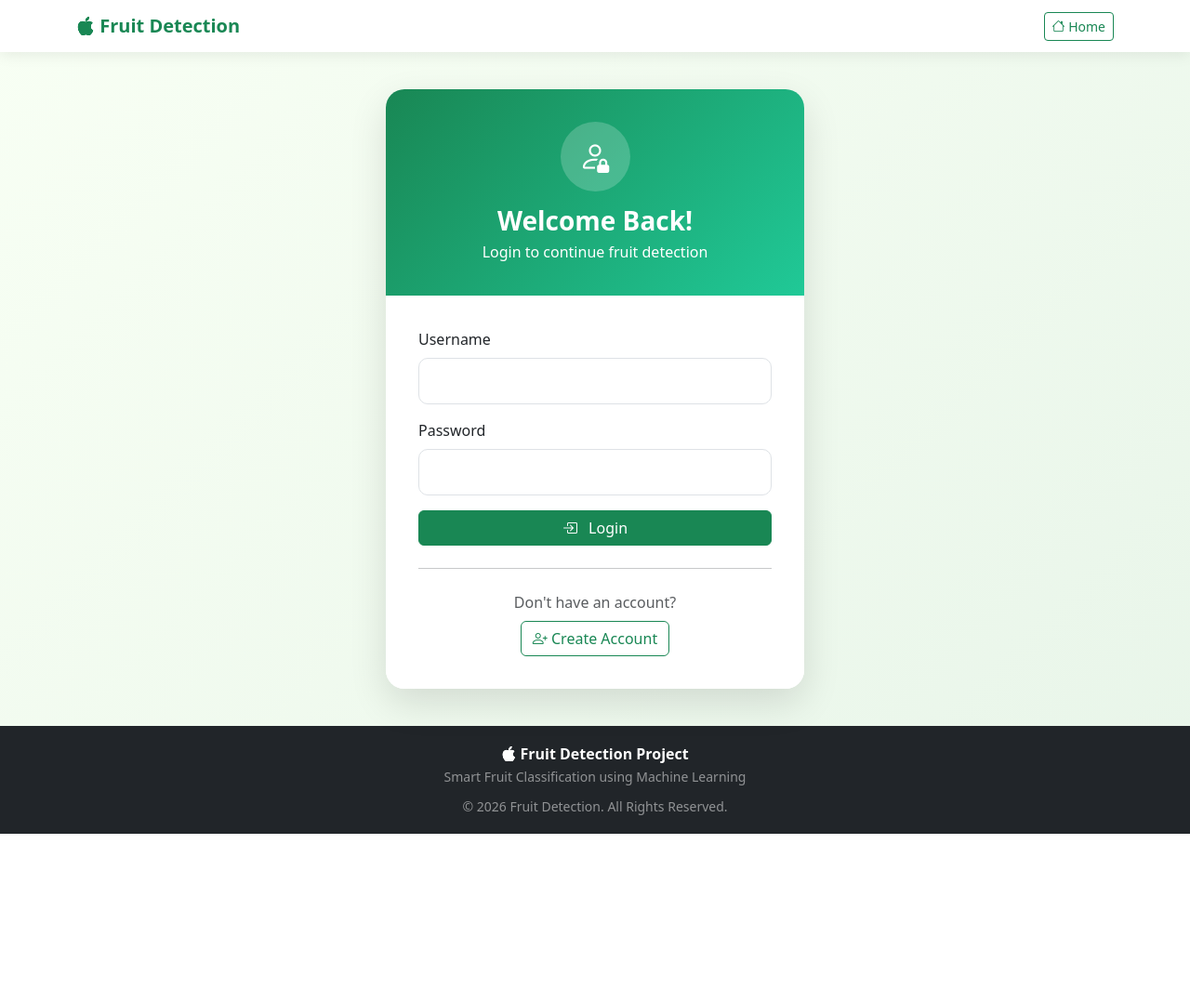
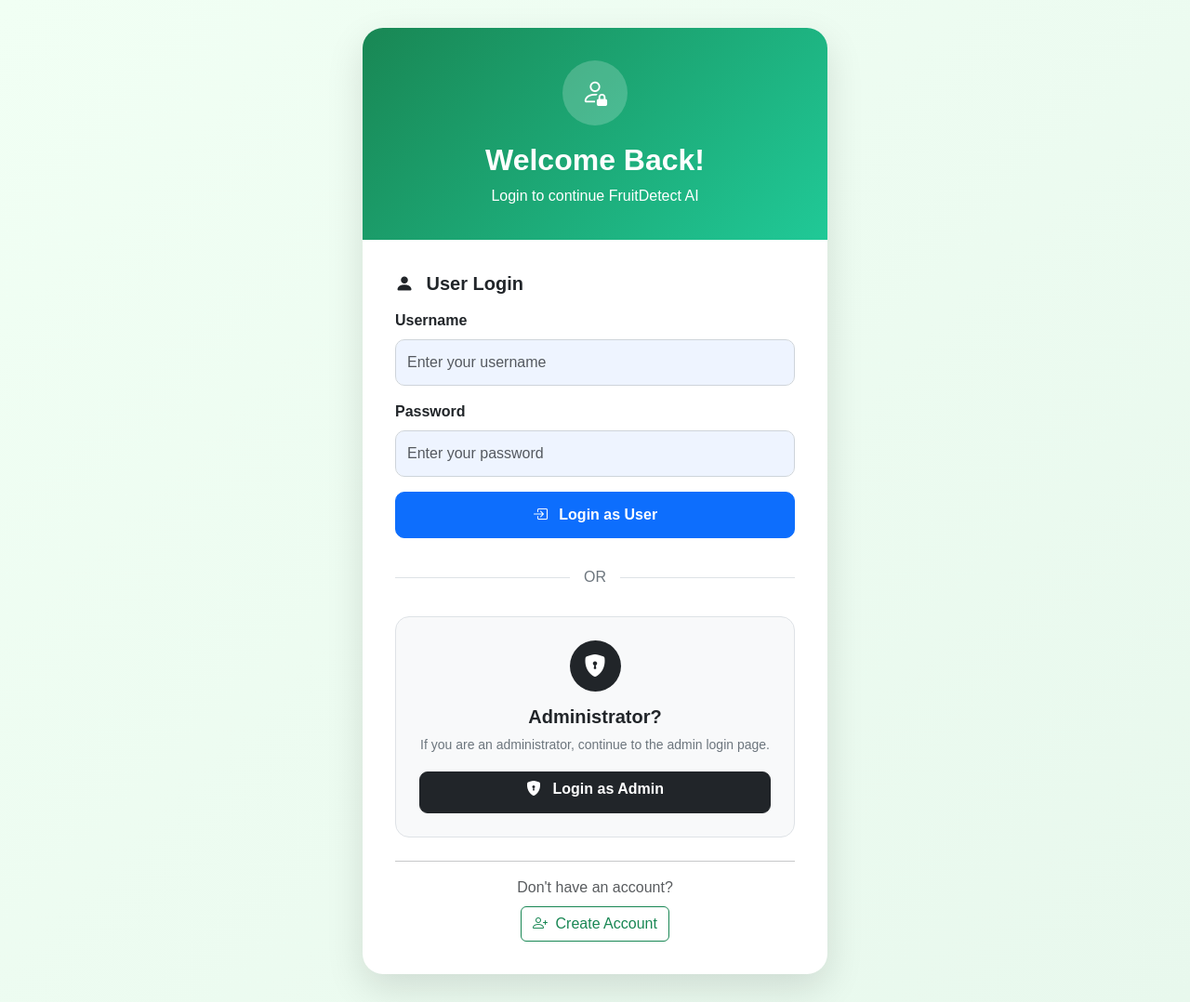
Before and after one commit to khadaa9288/Fruit_detection_project, a Django app: page /login/ in a window 1280 px wide. Shown: the whole page at 93% size. Before the commit the page ends 897 px from the top, so only its background shows below. Run offline with Django 5.2, Linux system fonts and the light colour scheme.

Commit message:
Updated fruit detection project

```diff
--- a/accounts/urls.py
+++ b/accounts/urls.py
@@ -23,7 +23,8 @@ urlpatterns = [
         LogoutView.as_view(),
         name="logout"
     ),
-
+    path("login/", views.login_view, name="login"),
+    path("logout/", views.logout_view, name="logout"),
     path(
         "profile/",
         views.profile,
--- a/accounts/views.py
+++ b/accounts/views.py
@@ -1,4 +1,4 @@
-from django.contrib.auth import authenticate, login
+from django.contrib.auth import authenticate, login, logout
 from django.contrib.auth.decorators import login_required
 from django.contrib.auth.forms import UserCreationForm
 from django.shortcuts import render, redirect
@@ -10,6 +10,7 @@ from django.shortcuts import render, redirect
 
 def register(request):
 
+    # If already logged in, go to home
     if request.user.is_authenticated:
         return redirect("home")
 
@@ -21,6 +22,7 @@ def register(request):
 
             user = form.save()
 
+            # Automatically login after registration
             login(request, user)
 
             return redirect("home")
@@ -32,7 +34,9 @@ def register(request):
     return render(
         request,
         "accounts/register.html",
-        {"form": form}
+        {
+            "form": form
+        }
     )
 
 
@@ -42,35 +46,52 @@ def register(request):
 
 def user_login(request):
 
+    # -----------------------------------------------------
+    # Already logged in
+    # -----------------------------------------------------
+
     if request.user.is_authenticated:
 
+        # Staff / Superuser → Django Admin
         if request.user.is_staff:
             return redirect("/admin/")
 
+        # Normal user → Home
         return redirect("home")
 
     error = None
 
+    # -----------------------------------------------------
+    # Login form submitted
+    # -----------------------------------------------------
+
     if request.method == "POST":
 
-        username = request.POST.get("username")
-        password = request.POST.get("password")
+        username = request.POST.get("username", "").strip()
+        password = request.POST.get("password", "")
 
+        # Check username and password
         user = authenticate(
             request,
             username=username,
             password=password
         )
 
+        # -------------------------------------------------
+        # Valid login
+        # -------------------------------------------------
+
         if user is not None:
 
+            # Login the user
             login(request, user)
 
             # ---------------------------------------------
-            # ADMIN / SUPERUSER
+            # ADMIN / STAFF USER
             # ---------------------------------------------
 
             if user.is_staff:
+
                 return redirect("/admin/")
 
             # ---------------------------------------------
@@ -79,13 +100,34 @@ def user_login(request):
 
             return redirect("home")
 
+        # -------------------------------------------------
+        # Invalid login
+        # -------------------------------------------------
+
         error = "Invalid username or password."
+
+    # -----------------------------------------------------
+    # Display login page
+    # -----------------------------------------------------
 
     return render(
         request,
         "accounts/login.html",
-        {"error": error}
+        {
+            "error": error
+        }
     )
+
+
+# =========================================================
+# LOGOUT
+# =========================================================
+
+def user_logout(request):
+
+    logout(request)
+
+    return redirect("home")
 
 
 # =========================================================
--- a/fruit_detection/urls.py
+++ b/fruit_detection/urls.py
@@ -3,8 +3,6 @@ from django.urls import path
 
 from prediction import views
 from accounts import views as account_views
-
-from django.contrib.auth import views as auth_views
 
 from django.conf import settings
 from django.conf.urls.static import static
@@ -61,13 +59,13 @@ urlpatterns = [
 
     path(
         "logout/",
-        auth_views.LogoutView.as_view(),
+        account_views.user_logout,
         name="logout"
     ),
 
 
     # =====================================================
-    # USER PROFILE / HISTORY
+    # USER PROFILE / PREDICTION HISTORY
     # =====================================================
 
     path(
--- a/templates/accounts/login.html
+++ b/templates/accounts/login.html
@@ -1,3 +1,5 @@
+{% load static %}
+
 <!DOCTYPE html>
 <html lang="en">
 
@@ -6,166 +8,366 @@
     <meta charset="UTF-8">
 
     <meta name="viewport"
-          content="width=device-width, initial-scale=1">
+          content="width=device-width, initial-scale=1.0">
 
-    <title>Login | Fruit Detection</title>
+    <title>FruitDetect AI | Login</title>
+
+
+    <!-- Bootstrap CSS -->
 
     <link
         href="https://cdn.jsdelivr.net/npm/bootstrap@5.3.3/dist/css/bootstrap.min.css"
-        rel="stylesheet">
+        rel="stylesheet"
+    >
+
+
+    <!-- Bootstrap Icons -->
 
     <link
-        href="https://cdn.jsdelivr.net/npm/bootstrap-icons@1.11.3/font/bootstrap-icons.css"
-        rel="stylesheet">
+        rel="stylesheet"
+        href="https://cdn.jsdelivr.net/npm/bootstrap-icons@1.11.3/font/bootstrap-icons.min.css"
+    >
+
 
     <style>
 
         body {
+
             min-height: 100vh;
+
+            margin: 0;
+
             background: linear-gradient(
                 135deg,
-                #f8fff4,
-                #e8f5e9
+                #f1fff4,
+                #e8f8ed
             );
 
-            display: flex;
-            flex-direction: column;
+            font-family: Arial, sans-serif;
+
         }
 
-        .navbar {
-            box-shadow: 0 3px 15px rgba(0,0,0,0.08);
+
+        .login-container {
+
+            min-height: 100vh;
+
+            display: flex;
+
+            align-items: center;
+
+            justify-content: center;
+
+            padding: 30px 20px;
+
         }
 
-        .login-wrapper {
-            flex: 1;
 
-            display: flex;
-            align-items: center;
-            justify-content: center;
+        .login-card {
 
-            padding: 40px 15px;
+            width: 100%;
+
+            max-width: 500px;
+
+            background: white;
+
+            border-radius: 22px;
+
+            overflow: hidden;
+
+            box-shadow:
+                0 15px 40px rgba(0, 0, 0, 0.12);
+
         }
 
-        .login-card {
-            width: 100%;
-            max-width: 450px;
 
-            border: none;
-            border-radius: 20px;
-
-            box-shadow:
-                0 15px 40px rgba(0,0,0,0.12);
-
-            overflow: hidden;
-        }
+        /* ==========================================
+           HEADER
+        ========================================== */
 
         .login-header {
-            padding: 35px 30px;
 
-            text-align: center;
-
-            background:
-                linear-gradient(
+            background: linear-gradient(
                 135deg,
                 #198754,
                 #20c997
             );
 
             color: white;
+
+            text-align: center;
+
+            padding: 35px 25px;
+
         }
 
+
         .login-icon {
-            width: 75px;
-            height: 75px;
+
+            width: 70px;
+
+            height: 70px;
+
+            border-radius: 50%;
+
+            display: flex;
+
+            align-items: center;
+
+            justify-content: center;
+
+            margin: 0 auto 18px;
+
+            background: rgba(255, 255, 255, 0.20);
+
+            font-size: 30px;
+
+        }
+
+
+        .login-header h2 {
+
+            font-weight: 700;
+
+            margin-bottom: 8px;
+
+        }
+
+
+        .login-header p {
+
+            margin-bottom: 0;
+
+        }
+
+
+        /* ==========================================
+           BODY
+        ========================================== */
+
+        .login-body {
+
+            padding: 35px;
+
+        }
+
+
+        .form-label {
+
+            font-weight: 600;
+
+        }
+
+
+        .form-control {
+
+            height: 50px;
+
+            border-radius: 10px;
+
+            background-color: #eef4ff;
+
+            border: 1px solid #ced4da;
+
+        }
+
+
+        .form-control:focus {
+
+            background-color: white;
+
+            border-color: #198754;
+
+            box-shadow: none;
+
+        }
+
+
+        /* ==========================================
+           USER LOGIN BUTTON
+        ========================================== */
+
+        .user-login-btn {
+
+            height: 50px;
+
+            border-radius: 10px;
+
+            font-size: 16px;
+
+            font-weight: 600;
+
+        }
+
+
+        /* ==========================================
+           DIVIDER
+        ========================================== */
+
+        .divider {
+
+            display: flex;
+
+            align-items: center;
+
+            gap: 15px;
+
+            margin: 30px 0;
+
+            color: #6c757d;
+
+        }
+
+
+        .divider::before,
+        .divider::after {
+
+            content: "";
+
+            flex: 1;
+
+            height: 1px;
+
+            background: #dee2e6;
+
+        }
+
+
+        /* ==========================================
+           ADMIN SECTION
+        ========================================== */
+
+        .admin-section {
+
+            background: #f8f9fa;
+
+            border: 1px solid #dee2e6;
+
+            border-radius: 15px;
+
+            padding: 25px;
+
+            text-align: center;
+
+        }
+
+
+        .admin-icon {
+
+            width: 55px;
+
+            height: 55px;
+
+            border-radius: 50%;
+
+            display: flex;
+
+            align-items: center;
+
+            justify-content: center;
 
             margin: 0 auto 15px;
 
-            border-radius: 50%;
+            background: #212529;
 
-            background: rgba(255,255,255,0.2);
+            color: white;
 
-            display: flex;
-            align-items: center;
-            justify-content: center;
+            font-size: 24px;
 
-            font-size: 35px;
         }
 
-        .login-body {
-            padding: 35px;
-            background: white;
+
+        .admin-section h5 {
+
+            font-weight: 700;
+
+            margin-bottom: 8px;
+
         }
 
-        .form-control {
-            border-radius: 10px;
-            padding: 12px 15px;
+
+        .admin-section p {
+
+            color: #6c757d;
+
+            font-size: 14px;
+
+            margin-bottom: 18px;
+
         }
 
-        .btn-login {
-            border-radius: 10px;
-            padding: 12px;
+
+        .admin-login-btn {
+
+            height: 45px;
+
+            border-radius: 9px;
+
             font-weight: 600;
+
         }
 
-        footer {
-            background: #212529;
-            color: white;
-            padding: 18px 0;
+
+        /* ==========================================
+           REGISTER
+        ========================================== */
+
+        .register-section {
+
             text-align: center;
+
+            margin-top: 25px;
+
+        }
+
+
+        .register-section a {
+
+            text-decoration: none;
+
+        }
+
+
+        /* ==========================================
+           MOBILE
+        ========================================== */
+
+        @media (max-width: 576px) {
+
+            .login-body {
+
+                padding: 25px 20px;
+
+            }
+
+            .login-header {
+
+                padding: 30px 20px;
+
+            }
+
         }
 
     </style>
 
 </head>
 
+
 <body>
 
 
-<!-- =====================================================
-     NAVBAR
-===================================================== -->
-
-<nav class="navbar navbar-expand-lg bg-white">
-
-    <div class="container">
-
-        <a class="navbar-brand fw-bold text-success"
-           href="{% url 'home' %}">
-
-            <i class="bi bi-apple"></i>
-
-            Fruit Detection
-
-        </a>
-
-        <div>
-
-            <a href="{% url 'home' %}"
-               class="btn btn-outline-success btn-sm">
-
-                <i class="bi bi-house"></i>
-
-                Home
-
-            </a>
-
-        </div>
-
-    </div>
-
-</nav>
+<div class="login-container">
 
 
-<!-- =====================================================
-     LOGIN
-===================================================== -->
-
-<div class="login-wrapper">
-
-    <div class="card login-card">
+    <div class="login-card">
 
 
+        <!-- ==========================================
+             LOGIN HEADER
+        ========================================== -->
+
         <div class="login-header">
+
 
             <div class="login-icon">
 
@@ -173,44 +375,39 @@
 
             </div>
 
-            <h3 class="fw-bold mb-1">
+
+            <h2>
 
                 Welcome Back!
 
-            </h3>
+            </h2>
 
-            <p class="mb-0">
 
-                Login to continue fruit detection
+            <p>
+
+                Login to continue FruitDetect AI
 
             </p>
+
 
         </div>
 
 
+
+        <!-- ==========================================
+             LOGIN BODY
+        ========================================== -->
+
         <div class="login-body">
 
 
-            {% if form.errors %}
-
-                <div class="alert alert-danger">
-
-                    <i class="bi bi-exclamation-triangle-fill"></i>
-
-                    Please enter a valid username and password.
-
-                </div>
-
-            {% endif %}
-
-
-            <form method="POST">
-
-    {% csrf_token %}
+            <!-- ERROR MESSAGE -->
 
             {% if error %}
 
                 <div class="alert alert-danger">
+
+                    <i class="bi bi-exclamation-triangle-fill me-2"></i>
 
                     {{ error }}
 
@@ -218,6 +415,30 @@
 
             {% endif %}
 
+
+
+            <!-- ======================================
+                 USER LOGIN
+            ======================================= -->
+
+            <div>
+
+                <h5 class="fw-bold mb-3">
+
+                    <i class="bi bi-person-fill me-2"></i>
+
+                    User Login
+
+                </h5>
+
+
+                <form method="POST"
+                      action="{% url 'login' %}">
+
+                    {% csrf_token %}
+
+
+                    <!-- USERNAME -->
 
                     <div class="mb-3">
 
@@ -231,11 +452,14 @@
                             type="text"
                             name="username"
                             class="form-control"
+                            placeholder="Enter your username"
                             required
                         >
 
                     </div>
 
+
+                    <!-- PASSWORD -->
 
                     <div class="mb-3">
 
@@ -249,30 +473,105 @@
                             type="password"
                             name="password"
                             class="form-control"
+                            placeholder="Enter your password"
                             required
                         >
 
                     </div>
 
 
+                    <!-- USER LOGIN -->
+
                     <button
                         type="submit"
-        class="btn btn-success w-100"
+                        class="btn btn-primary user-login-btn w-100"
                     >
 
                         <i class="bi bi-box-arrow-in-right me-2"></i>
 
-        Login
+                        Login as User
 
                     </button>
+
 
                 </form>
 
 
-            <hr class="my-4">
+            </div>
 
 
-            <div class="text-center">
+
+            <!-- ======================================
+                 DIVIDER
+            ======================================= -->
+
+            <div class="divider">
+
+                <span>OR</span>
+
+            </div>
+
+
+
+            <!-- ======================================
+                 ADMIN LOGIN OPTION
+            ======================================= -->
+
+            <div class="admin-section">
+
+
+                <div class="admin-icon">
+
+                    <i class="bi bi-shield-lock-fill"></i>
+
+                </div>
+
+
+                <h5>
+
+                    Administrator?
+
+                </h5>
+
+
+                <p>
+
+                    If you are an administrator,
+                    continue to the admin login page.
+
+                </p>
+
+
+                <!-- IMPORTANT:
+                     This takes the admin to Django's
+                     built-in admin login page.
+                -->
+
+                <a
+                    href="/admin/login/"
+                    class="btn btn-dark admin-login-btn w-100"
+                >
+
+                    <i class="bi bi-shield-lock-fill me-2"></i>
+
+                    Login as Admin
+
+                </a>
+
+
+            </div>
+
+
+
+            <!-- ======================================
+                 REGISTER
+            ======================================= -->
+
+            <div class="register-section">
+
+
+                <hr>
+
 
                 <p class="text-muted mb-2">
 
@@ -280,67 +579,39 @@
 
                 </p>
 
+
                 <a
                     href="{% url 'register' %}"
-                    class="btn btn-outline-success">
+                    class="btn btn-outline-success"
+                >
 
-                    <i class="bi bi-person-plus"></i>
+                    <i class="bi bi-person-plus me-1"></i>
 
                     Create Account
 
                 </a>
+
 
             </div>
 
 
         </div>
 
-    </div>
 
     </div>
 
 
-<!-- =====================================================
-     FOOTER
-===================================================== -->
-
-<footer>
-
-    <div class="container">
-
-        <div class="fw-semibold">
-
-            <i class="bi bi-apple"></i>
-
-            Fruit Detection Project
-
 </div>
 
-        <small class="text-white-50">
 
-            Smart Fruit Classification using Machine Learning
 
-        </small>
-
-        <div class="mt-2">
-
-            <small class="text-white-50">
-
-                © 2026 Fruit Detection. All Rights Reserved.
-
-            </small>
-
-        </div>
-
-    </div>
-
-</footer>
-
+<!-- Bootstrap JS -->
 
 <script
     src="https://cdn.jsdelivr.net/npm/bootstrap@5.3.3/dist/js/bootstrap.bundle.min.js">
 </script>
 
+
 </body>
 
 </html>
```
Also changed, not shown: db.sqlite3, templates/prediction/predict.html (line endings or trailing spaces). Lines whose indentation alone changed are shown as unchanged.
